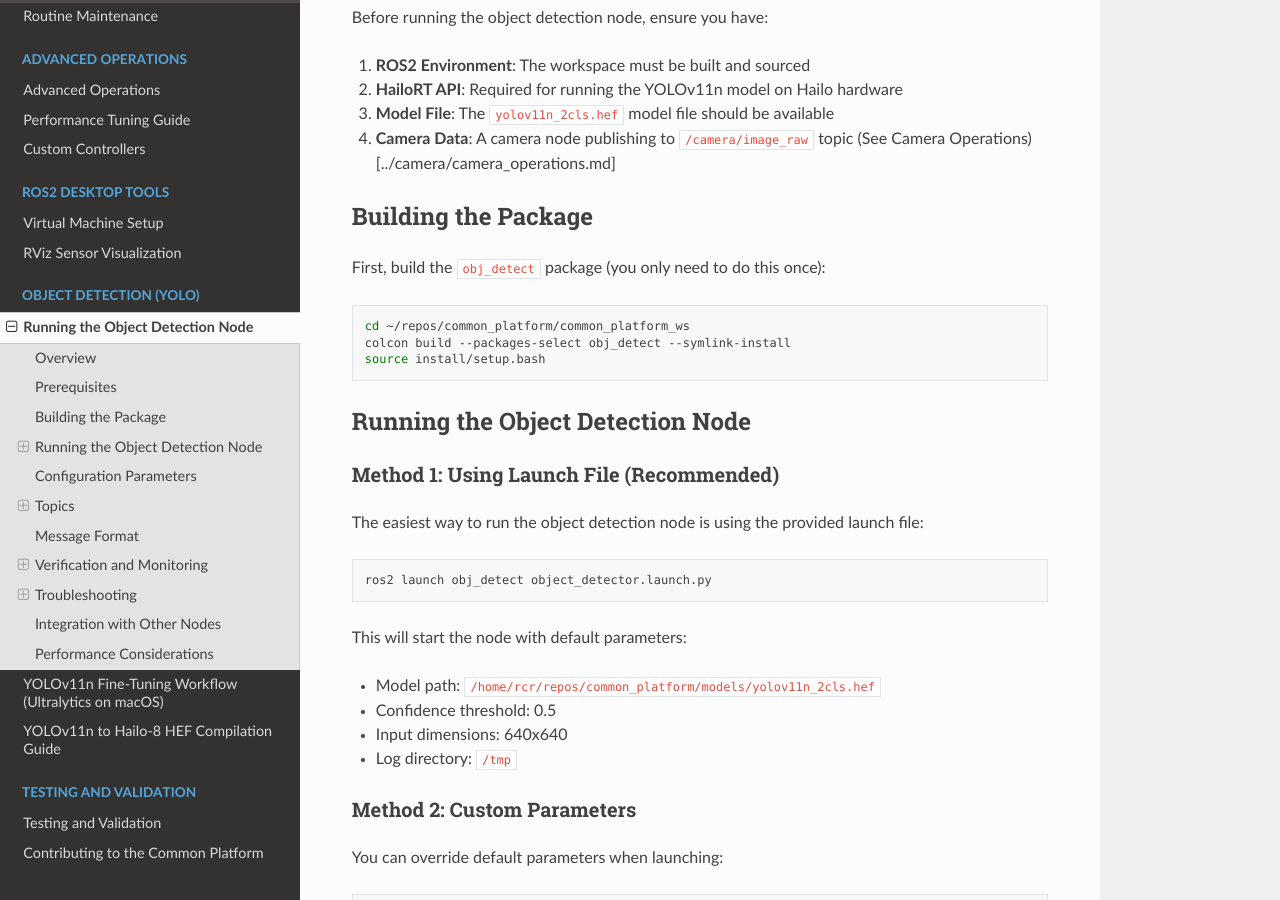
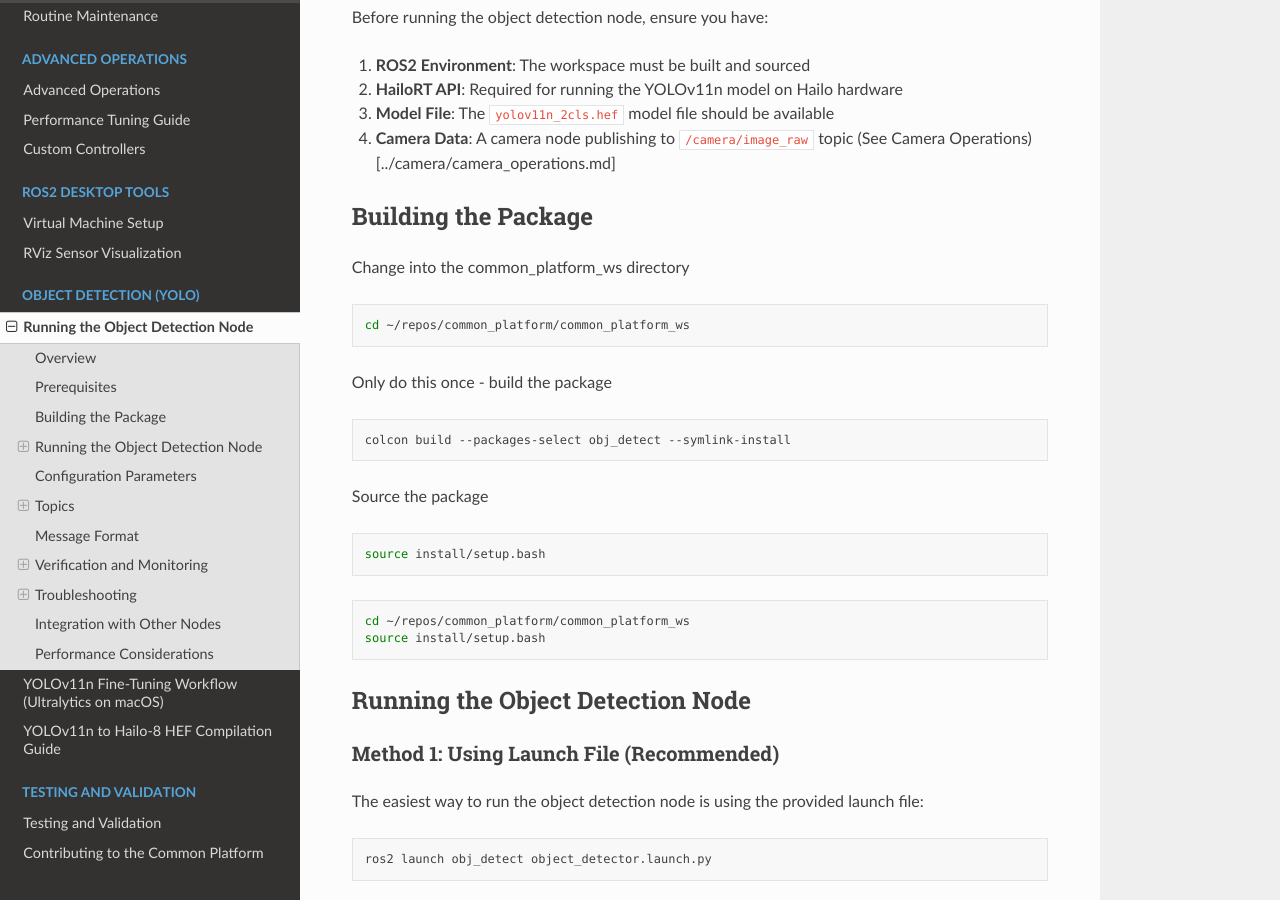
Before and after one commit to RoseCityRobotics/common_platform, a Sphinx documentation site: the page built from docs/source/YOLO_ObjectDetection/Running_Object_Detection_Node.md, in a window 1280 px wide and 900 px high, scrolled down 510 px. Built offline with Sphinx 7.4.7 and the Read the Docs theme 3.1.0, drawn with Linux system fonts in a browser that asks for light colours; pages that are not in the unit, such as notebooks, are missing from menus.

Commit message:
clarifying instructions

````diff
--- a/docs/source/YOLO_ObjectDetection/Running_Object_Detection_Node.md
+++ b/docs/source/YOLO_ObjectDetection/Running_Object_Detection_Node.md
@@ -21,11 +21,24 @@ Before running the object detection node, ensure you have:
 
 ## Building the Package
 
-First, build the `obj_detect` package (you only need to do this once):
+Change into the common_platform_ws directory
+```bash
+cd ~/repos/common_platform/common_platform_ws
+```
+
+Only do this once - build the package
+```bash
+colcon build --packages-select obj_detect --symlink-install
+```
+
+Source the package
+```bash
+source install/setup.bash
+```
+
 
 ```bash
 cd ~/repos/common_platform/common_platform_ws
-colcon build --packages-select obj_detect --symlink-install
 source install/setup.bash
 ```
 
````
